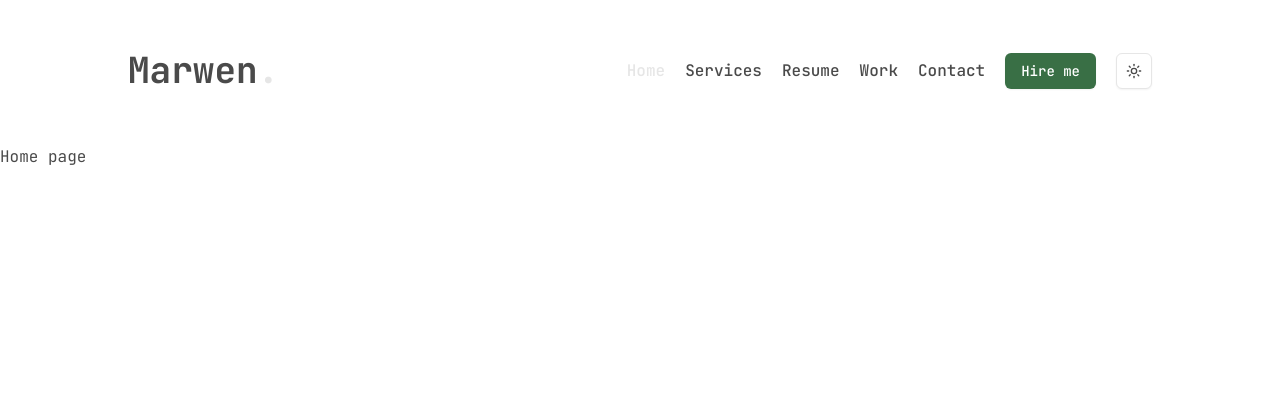
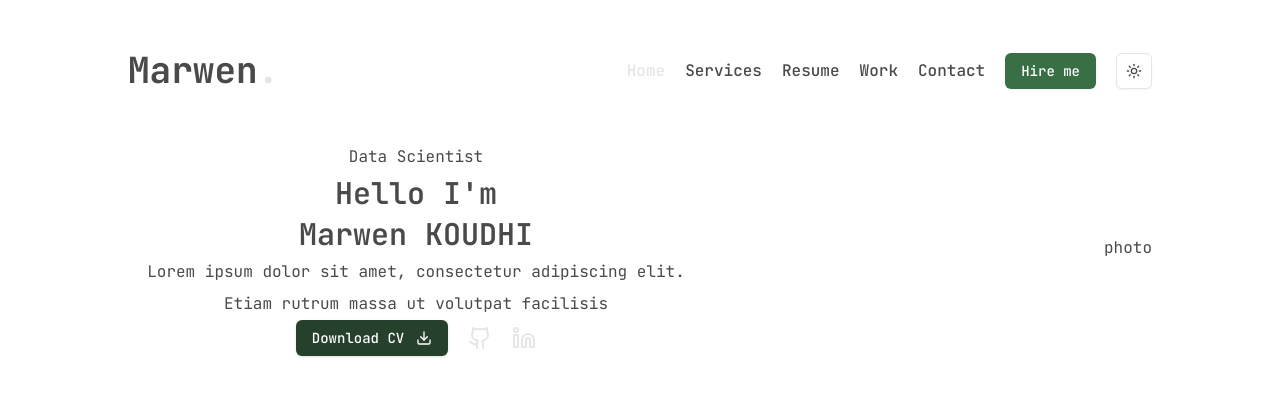
Before and after one commit to marwenkouidhi/portfolio-nextjs-app, a Next.js app: page / in a window 1280 px wide. Shown: the top 396 px of the page. Built offline with nearby package versions, Linux system fonts and the light colour scheme.

Commit message:
feat: add Framer Motion and update homepage layout

```diff
--- a/package.json
+++ b/package.json
@@ -18,6 +18,7 @@
     "@radix-ui/react-tooltip": "^1.1.6",
     "class-variance-authority": "^0.7.1",
     "clsx": "^2.1.1",
+    "framer-motion": "^11.15.0",
     "lucide-react": "^0.469.0",
     "next": "15.1.3",
     "next-themes": "^0.4.4",
--- a/src/app/page.tsx
+++ b/src/app/page.tsx
@@ -1,6 +1,29 @@
-import Header from "@/components/header/header";
-import Image from "next/image";
+import Social from "@/components/social";
+import { Button } from "@/components/ui/button";
+import { DownloadIcon } from "lucide-react";
 
 export default function Home() {
-  return <div className="">Home page</div>;
+  return (
+    <div className="h-full mx-auto max-w-screen-lg">
+      <div className="flex flex-col xl:flex-row items-center justify-between">
+        <div className="text-center">
+          <span>Data Scientist</span>
+          <h2>
+            Hello I'm <br />
+            <span>Marwen KOUDHI</span>
+          </h2>
+          <p className="max-w-xl">Lorem ipsum dolor sit amet, consectetur adipiscing elit. Etiam rutrum massa ut volutpat facilisis</p>
+
+          <div className="flex flex-col xl:flex-row justify-center items-center gap-5">
+            <Button className="gap-3">
+              <p>Download CV</p>
+              <DownloadIcon />
+            </Button>
+            <Social />
+          </div>
+        </div>
+        <div>photo</div>
+      </div>
+    </div>
+  );
 }
--- /dev/null
+++ b/src/components/photo.tsx
@@ -0,0 +1,7 @@
+import React from "react";
+
+const Photo = () => {
+  return <div className="w-full h-full "></div>;
+};
+
+export default Photo;
--- /dev/null
+++ b/src/components/social.tsx
@@ -0,0 +1,27 @@
+import { GithubIcon, LinkedinIcon } from "lucide-react";
+import Link from "next/link";
+
+const links = [
+  {
+    icon: <GithubIcon />,
+    path: "https://github.com/marwenkouidhi",
+  },
+
+  {
+    icon: <LinkedinIcon />,
+    path: "https://www.linkedin.com/in/marwenkouidhi/",
+  },
+];
+const Social = () => {
+  return (
+    <div className="flex gap-5">
+      {links.map((link, index) => (
+        <Link key={index} href={link.path} rel="noreferrer" className="text-accent hover:text-foreground">
+          {link.icon}
+        </Link>
+      ))}
+    </div>
+  );
+};
+
+export default Social;
```
Also changed, not shown: 1 other file (tests, documents, lock files or other folders).
